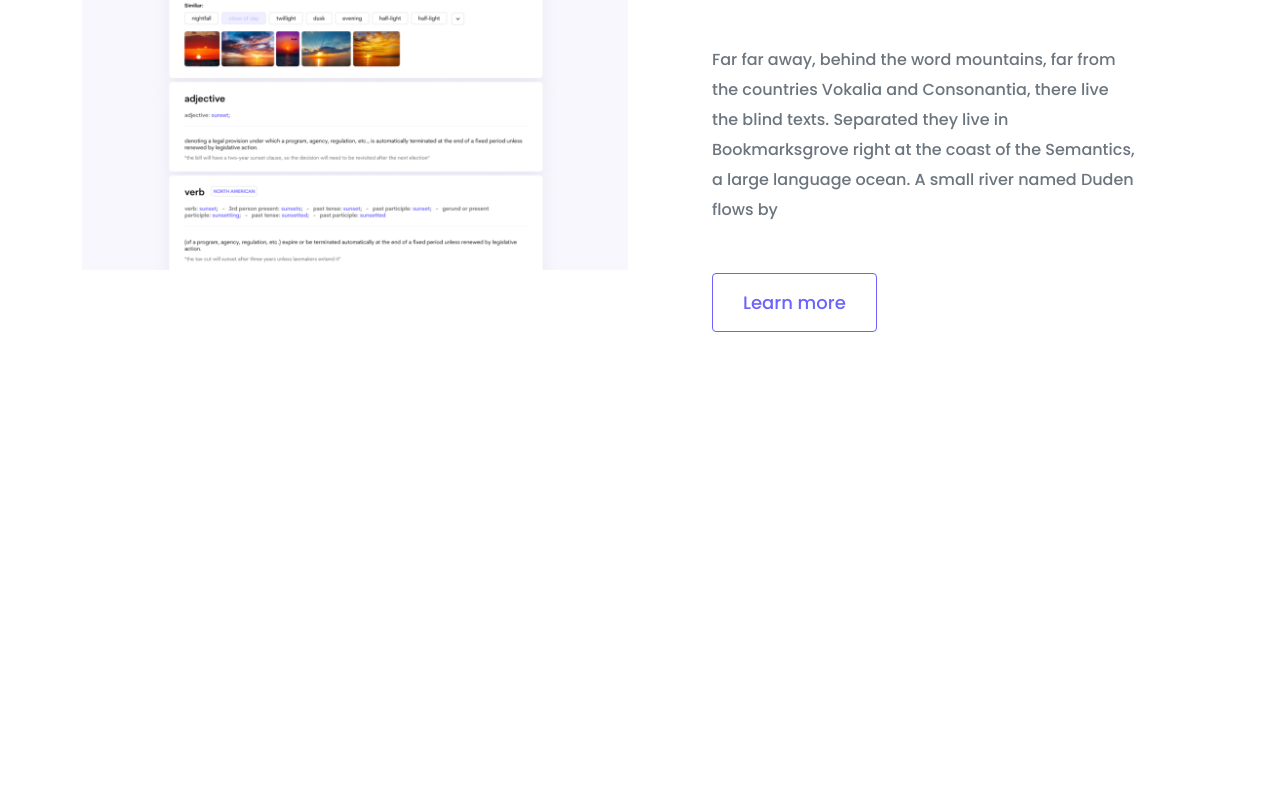
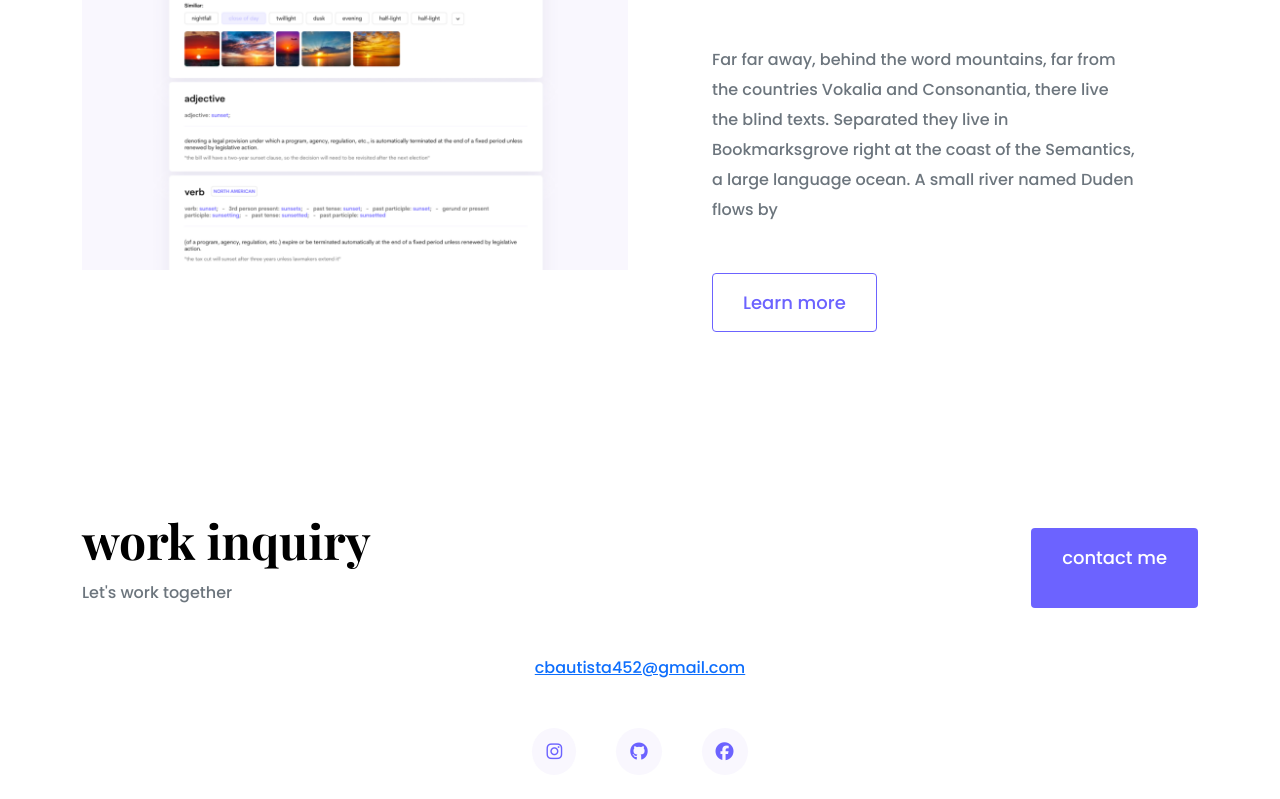
Before and after one commit to cbautista452/portfolio-project, a plain HTML site: page index.html in a window 1280 px wide. Shown: the part 2529-3328 px from the top of the page. Before the commit the page ends 2981 px from the top, so only its background shows below. Drawn offline with nearby package versions, Linux system fonts and the light colour scheme.

Commit message:
modify footer size

```diff
--- a/index.html
+++ b/index.html
@@ -119,6 +119,33 @@
           </div>
         </div>
       </div>
+      <footer>
+        <div class="contact-box justify-content-between mb-5 d-none d-md-flex">
+          <div>
+            <h4>work inquiry</h4>
+            <p class="text-muted">Let's work together</p>
+          </div>
+          <a href="" class="btn btn-branding mt-3"> contact me </a>
+        </div>
+        <div>
+          <div class="d-flex justify-content-center mb-5">
+            <a href="mailto:cbautista452@gmail.com" class="emil-link">
+              cbautista452@gmail.com
+            </a>
+          </div>
+          <div class="social-links d-flex justify-content-center">
+            <a href="https://www.instagram.com/gabi234g/" target="_blank">
+              <i class="fab fa-instagram"></i>
+            </a>
+            <a href="https://www.github.com/cbautista452" target="_blank">
+              <i class="fab fa-github"></i>
+            </a>
+            <a href="https://www.facebook.com/cbautista452" target="_blank">
+              <i class="fab fa-facebook"></i>
+            </a>
+          </div>
+        </div>
+      </footer>
     </div>
   </body>
 </html>
--- a/styles/portfolio.css
+++ b/styles/portfolio.css
@@ -27,6 +27,18 @@ h1 {
 
 h2 {
   font-size: 64px;
+}
+
+h4 {
+  font-size: 26px;
+}
+
+h4 {
+  font-size: 48px;
+}
+
+.btn {
+  font-size: 18px;
 }
 
 p {
@@ -137,6 +149,38 @@ nav li.active a {
   color: var(--branding-color);
 }
 
+footer {
+  margin: 60px 0;
+}
+
+footer .contact-box p {
+  margin: 0;
+}
+footer .email-link {
+  text-decoration: none;
+  color: black;
+  font-size: 24px;
+  text-align: center;
+}
+
+footer .email-link:hover {
+  color: var(--branding-color);
+}
+
+footer .social-links a {
+  margin: 0 20px;
+  color: var(--branding-color);
+  background-color: var(--secondary-color);
+  padding: 10px 14px;
+  font-size: 18px;
+  transition: all 100ms ease-in-out;
+  border-radius: 50%;
+}
+
+footer .social-links a:hover {
+  color: white;
+  background-color: var(--branding-color);
+}
 @media (max-width: 900px) {
   h1 {
     font-size: 44px;
```
